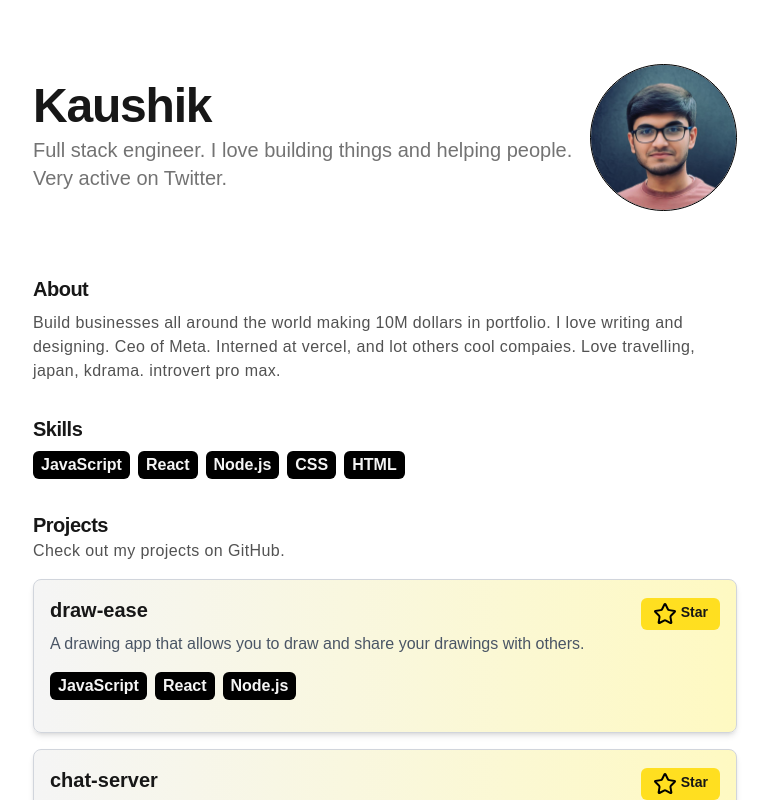
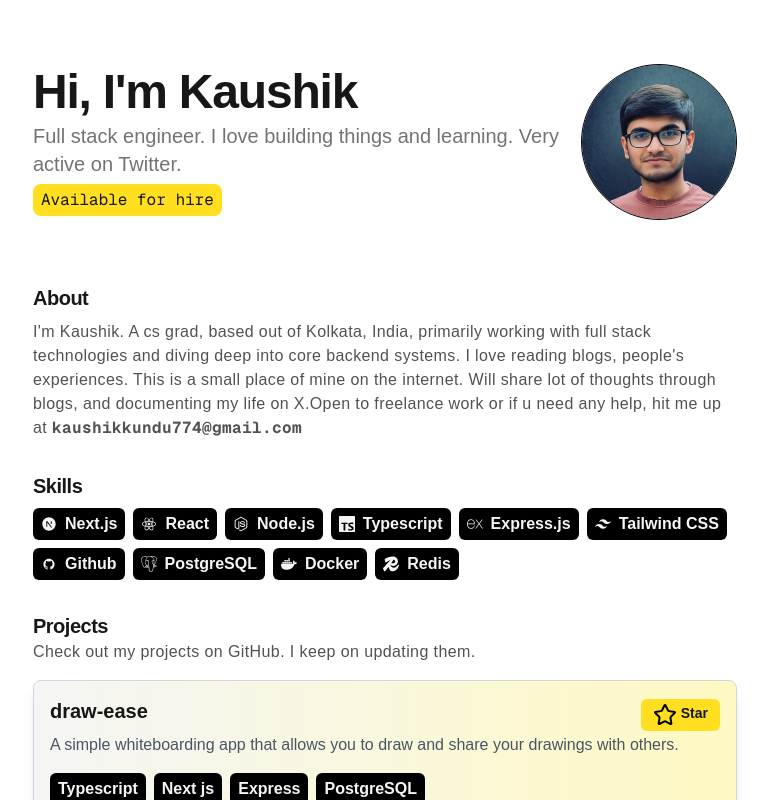
Before and after one commit to KaushikKundu/portfolio, a Next.js app: page / in a window 1280 px wide. Shown: the top 800 px of the page, without its empty margins (255-1023 px from the left). Built offline with nearby package versions, Linux system fonts and the light colour scheme.

Commit message:
feat: revamped and fixed whole site

```diff
--- a/package.json
+++ b/package.json
@@ -12,7 +12,8 @@
     "lucide-react": "^0.539.0",
     "next": "15.4.6",
     "react": "19.1.0",
-    "react-dom": "19.1.0"
+    "react-dom": "19.1.0",
+    "react-icons": "^5.5.0"
   },
   "devDependencies": {
     "@eslint/eslintrc": "^3",
--- a/src/app/page.tsx
+++ b/src/app/page.tsx
@@ -1,26 +1,73 @@
 import Image from "next/image";
 import Button from "@/components/Button";
 import Card from "@/components/Card";
+import { RiNextjsFill, RiNodejsFill, RiReactjsFill, RiTailwindCssFill } from "react-icons/ri";
+import { SiDocker, SiExpress, SiPostgresql, SiRedis, SiTypescript } from "react-icons/si";
+import { HomeIcon, icons } from "lucide-react";
+import { DiDocker, DiGithubBadge, DiPostgresql } from "react-icons/di";
+import { GiHut, GiHutsVillage } from "react-icons/gi";
 export default function Home() {
-  const skills = ["JavaScript", "React", "Node.js", "CSS", "HTML"];
+  const skills = [
+    {
+      icon: <RiNextjsFill/>,
+      name: "Next.js"
+    },
+    {
+      icon: <RiReactjsFill />,
+      name: "React"
+    },
+    {
+      icon: <RiNodejsFill/>,
+      name: "Node.js"
+    },
+    {
+      icon: <SiTypescript/>,
+      name: "Typescript"
+    },
+    {
+      icon: <SiExpress/>,
+      name: "Express.js"
+    },
+    {
+      icon: <RiTailwindCssFill/>,
+      name: "Tailwind CSS"
+    },
+    {
+      icon: <DiGithubBadge />,
+      name: "Github"
+    },
+    {
+      icon: <SiPostgresql />,
+      name: "PostgreSQL"
+    },
+    {
+      icon: <SiDocker />,
+      name: "Docker"
+    },
+    {
+      icon: <SiRedis />,
+      name: "Redis"
+    }
+
+  ]
   const projects = [
     {
       name: "draw-ease",
       image: "/draw-ease.png",
-      description: "A drawing app that allows you to draw and share your drawings with others.",
+      description: "A simple whiteboarding app that allows you to draw and share your drawings with others.",
       links: [{
         href: "https://github.com/KaushikKundu/draw-ease",
-        label: "GitHub"
-      }]
+      }],
+      skillsArray: ["Typescript", "Next js", "Express", "PostgreSQL"]
     },
     {
       name: "chat-server",
       image: "/draw-ease.png",
-      description: "A real-time chat server built with Node.js and websockets.",
+      description: "A minimal WebSocket-based chat server with room-based broadcasting and connection management.",
       links: [{
-        href: "https://github.com/KaushikKundu/draw-ease",
-        label: "GitHub"
-      }]
+        href: "https://github.com/KaushikKundu/chat-server",
+      }],
+      skillsArray: ["Typescript", "Websockets"]
     },
 
   ]
@@ -28,29 +75,30 @@
     <main className="max-w-3xl mx-auto min-h-screen p-8 flex flex-col gap-y-8">
       <section className="flex items-center justify-between space-x-4 my-8">
         <div className="flex flex-col gap-y-1.5">
-          <h1 className="font-extrabold text-5xl tracking-tight">Kaushik</h1>
-          <p className="text-xl text-neutral-500 ">Full stack engineer. I love building things and helping people. Very active on Twitter.</p>
+          <h1 className="font-extrabold text-5xl tracking-tight">Hi, I'm Kaushik</h1>
+          <p className="text-xl text-neutral-500 ">Full stack engineer. I love building things and learning. Very active on Twitter.</p>
+          <button className="bg-yellow-300 w-fit py-1 px-2 rounded-lg font-mono">Available for hire</button>
         </div>
         <div >
           <Image src="/profilepic.jpeg" width={200} height={200} alt="logo" className="border border-black rounded-full" />
         </div>
       </section>
       <section className="flex flex-col gap-y-2">
-        <h1 className="font-black text-xl tracking-tight">About</h1>
-        <p className="text-neutral-600 tracking-wide ">Build businesses all around the world making 10M dollars in portfolio. I love writing and designing. Ceo of Meta. Interned at vercel, and lot others cool compaies. Love travelling, japan, kdrama. introvert pro max.</p>
+        <h1 className="font-black text-xl tracking-tight">About </h1>
+        <p className="text-neutral-600 tracking-wide ">I'm Kaushik. A cs grad, based out of Kolkata, India, primarily working with full stack technologies and diving deep into core backend systems. I love reading blogs, people's experiences. This is a small place of mine on the internet. Will share lot of thoughts through blogs, and documenting my life on X.Open to freelance work or if u need any help, hit me up at <strong className="font-mono hover:underline">kaushikkundu774@gmail.com</strong> </p>
       </section>
       <section>
          <h1 className="font-black text-xl tracking-tight">Skills</h1>
          <div className="flex flex-wrap gap-2 mt-2">
           {skills.map((skill, index)=> (
-            <Button key={index}>{skill}</Button>
+            <Button key={index}>{skill.icon}{skill.name}</Button>
           ))}
          </div>
       </section>
       <section>
         <h1 className="font-black text-xl tracking-tight">Projects</h1>
         <div className="flex flex-col gap-y-2">
-          <p className="text-neutral-600 tracking-wide">Check out my projects on GitHub.</p>
+          <p className="text-neutral-600 tracking-wide">Check out my projects on GitHub. I keep on updating them.</p>
         </div>
         <div>
           {
@@ -58,10 +106,9 @@
               <Card
               key={index}
               name={project.name}
-              image={project.image}
               description={project.description}
               links={project.links}
-              skillsArray={["JavaScript", "React", "Node.js"]}
+              skillsArray={project.skillsArray}
               />
             ))
           }
--- a/src/components/Button.tsx
+++ b/src/components/Button.tsx
@@ -2,6 +2,6 @@
 
 export default function Button({children}: {children: React.ReactNode}) {
     return (
-        <div className='bg-black rounded-md px-2 py-0.5 text-neutral-100 w-fit font-semibold'>{children}</div>
+        <div className='bg-black rounded-md px-2 py-1 flex gap-2 items-center justify-center text-neutral-100 w-fit font-semibold'>{children}</div>
     )
 }
--- a/src/components/Card.tsx
+++ b/src/components/Card.tsx
@@ -10,13 +10,13 @@
     description: string;
     links: {
         href: string,
-        label: string,
+        live?: string,
     }[];
     skillsArray: Array<String>,
 }
 export default function Card({ name, description, links, skillsArray }: cardProps) {
     return (
-        <div className='border border-gray-300 shadow-md rounded-lg p-4 bg-linear-to-r from-neutral-100 to-yellow-100  hover:shadow-lg transition-shadow my-4 duration-300 cursor-pointer'>
+        <div className='border border-gray-300 shadow-lg rounded-lg p-4 bg-linear-to-r from-neutral-100 to-yellow-100  hover:shadow-2xl transition-shadow my-4 duration-300 cursor-pointer'>
             <div className='flex items-center justify-between'>
                 <h2 className='text-xl font-semibold mb-2'>{name}</h2>
                 <div>
```
Also changed, not shown: 1 other file (tests, documents, lock files or other folders).
